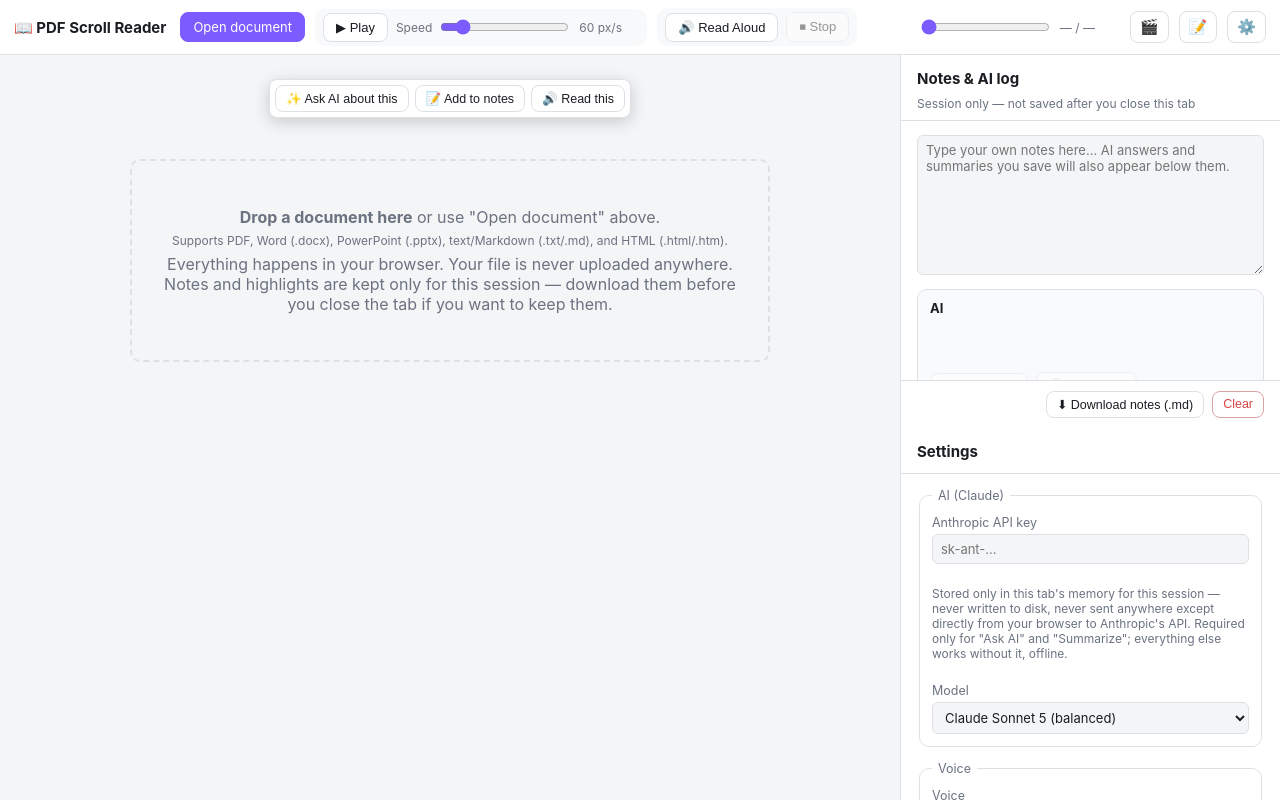
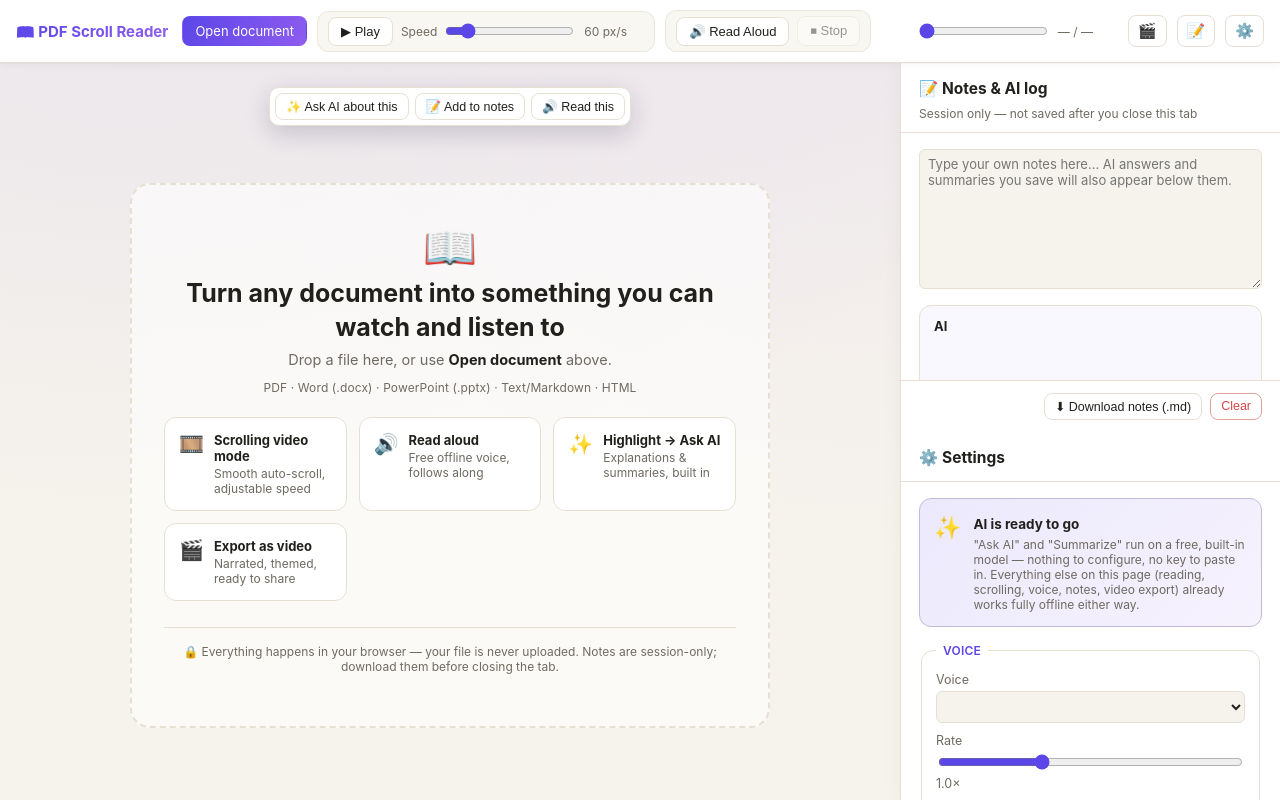
Before and after one commit to joyfulmake/pdf-scroll-app, a website with bundled scripts: page index.html in a window 1280 px wide. Built offline with nearby package versions, Linux system fonts and the light colour scheme.

Commit message:
Replace Claude API (bring-your-own-key) with free, server-side Workers AI
The app no longer asks users to paste in an Anthropic API key. Instead,
the Worker that serves the site now also handles /api/ai/explain,
/api/ai/summarize, and /api/ai/combine, proxying to Cloudflare Workers
AI (@cf/meta/llama-3.3-70b-instruct-fp8-fast) via a direct binding — free
tier, zero configuration, and the model credentials never exist in the
browser at all since there aren't any to manage.

- wrangler.jsonc: added "main" (src/worker.js) and an "ai" binding
  alongside the existing static assets binding.
- src/worker.js: new — serves static assets for everything except
  /api/ai/*, which it handles server-side.
- aiClient.js: rewritten to call the app's own endpoints instead of
  api.anthropic.com directly; no more apiKey/model parameters.
- Removed settings.js and the API key/model UI entirely; replaced with
  a small "AI is ready" info card.
- Test suite: removed the now-obsolete API-key tests, added real
  end-to-end AI checks (explain + summarize) that exercise the actual
  Workers AI model — these only run meaningfully against the deployed
  Worker, since the local static file server has no /api/ai/* routes,
  and skip gracefully there.

Also gave the app a more considered visual pass: a warmer paper-toned
palette, a proper landing/hero section with a feature grid instead of a
plain dashed box, and polished sidebar cards (including the new AI info
card).

```diff
--- a/css/styles.css
+++ b/css/styles.css
@@ -1,26 +1,28 @@
 :root {
-  --bg: #f4f5f7;
+  --bg: #f6f3ec;
   --panel-bg: #ffffff;
-  --text: #1a1d21;
-  --muted: #6b7280;
-  --border: #dde1e6;
-  --accent: #7c5cff;
+  --text: #22201c;
+  --muted: #6f6a60;
+  --border: #e6e0d3;
+  --accent: #5b46e8;
+  --accent-2: #8f5cf0;
   --accent-contrast: #ffffff;
   --danger: #d64545;
-  --page-shadow: 0 2px 10px rgba(0, 0, 0, 0.12);
-  --radius: 10px;
+  --page-shadow: 0 2px 10px rgba(40, 30, 10, 0.10);
+  --radius: 12px;
   color-scheme: light dark;
 }
 
 @media (prefers-color-scheme: dark) {
   :root {
-    --bg: #16181d;
-    --panel-bg: #1e2127;
-    --text: #e8e9ec;
-    --muted: #9aa0aa;
-    --border: #30343c;
-    --accent: #9b82ff;
-    --accent-contrast: #14151a;
+    --bg: #16151c;
+    --panel-bg: #201f28;
+    --text: #ece9f2;
+    --muted: #a29cb0;
+    --border: #34313e;
+    --accent: #8a72ff;
+    --accent-2: #c084fc;
+    --accent-contrast: #14131a;
     --page-shadow: 0 2px 14px rgba(0, 0, 0, 0.5);
   }
 }
@@ -50,9 +52,10 @@ body {
   display: flex;
   align-items: center;
   gap: 10px;
-  padding: 8px 14px;
+  padding: 10px 16px;
   background: var(--panel-bg);
   border-bottom: 1px solid var(--border);
+  box-shadow: 0 1px 0 rgba(0, 0, 0, 0.02), 0 2px 8px rgba(40, 30, 10, 0.04);
   flex-wrap: wrap;
   z-index: 20;
 }
@@ -62,15 +65,20 @@ body {
   font-size: 15px;
   white-space: nowrap;
   margin-right: 4px;
+  background: linear-gradient(120deg, var(--accent), var(--accent-2));
+  -webkit-background-clip: text;
+  background-clip: text;
+  color: transparent;
 }
 
 .toolbar-group {
   display: flex;
   align-items: center;
   gap: 8px;
-  padding: 4px 8px;
+  padding: 5px 10px;
   border-radius: var(--radius);
-  background: color-mix(in srgb, var(--bg) 60%, transparent);
+  background: color-mix(in srgb, var(--bg) 65%, transparent);
+  border: 1px solid color-mix(in srgb, var(--border) 70%, transparent);
 }
 
 .spacer { flex: 1; }
@@ -114,18 +122,21 @@ body {
   display: inline-flex;
   align-items: center;
   gap: 6px;
-  transition: background 0.15s, transform 0.05s;
+  transition: background 0.15s, transform 0.05s, box-shadow 0.15s;
 }
-.btn:hover:not(:disabled) { background: color-mix(in srgb, var(--accent) 12%, var(--panel-bg)); }
+.btn:hover:not(:disabled) {
+  background: color-mix(in srgb, var(--accent) 10%, var(--panel-bg));
+  box-shadow: 0 2px 6px rgba(91, 70, 232, 0.12);
+}
 .btn:active:not(:disabled) { transform: scale(0.97); }
 .btn:disabled { opacity: 0.45; cursor: not-allowed; }
 
 .btn.primary {
-  background: var(--accent);
+  background: linear-gradient(120deg, var(--accent), var(--accent-2));
   color: var(--accent-contrast);
-  border-color: var(--accent);
+  border-color: transparent;
 }
-.btn.primary:hover { filter: brightness(1.06); }
+.btn.primary:hover { filter: brightness(1.08); box-shadow: 0 3px 10px rgba(91, 70, 232, 0.28); }
 
 .btn.small { padding: 5px 10px; font-size: 12.5px; }
 .btn.danger { color: var(--danger); border-color: color-mix(in srgb, var(--danger) 40%, var(--border)); }
@@ -140,6 +151,10 @@ input[type="text"], input[type="password"], select, textarea {
   border: 1px solid var(--border);
   border-radius: 6px;
   padding: 6px 8px;
+}
+select:focus, input:focus, textarea:focus {
+  outline: 2px solid color-mix(in srgb, var(--accent) 45%, transparent);
+  outline-offset: 1px;
 }
 
 /* ---------- Layout ---------- */
@@ -160,22 +175,67 @@ input[type="text"], input[type="password"], select, textarea {
   display: flex;
   flex-direction: column;
   align-items: center;
+  background:
+    radial-gradient(ellipse 900px 500px at 15% -5%, color-mix(in srgb, var(--accent) 7%, transparent), transparent),
+    radial-gradient(ellipse 700px 500px at 100% 0%, color-mix(in srgb, var(--accent-2) 6%, transparent), transparent);
 }
 
 #drop-zone {
-  width: min(90%, 640px);
-  margin-top: 10vh;
-  padding: 40px 30px;
-  border: 2px dashed var(--border);
-  border-radius: var(--radius);
+  width: min(94%, 720px);
+  margin-top: 6vh;
+  padding: 48px 40px;
   text-align: center;
   color: var(--muted);
 }
-#drop-zone.drag-over {
+#drop-zone.drag-over .drop-hint {
   border-color: var(--accent);
-  background: color-mix(in srgb, var(--accent) 6%, transparent);
+  background: color-mix(in srgb, var(--accent) 6%, var(--panel-bg));
 }
-#drop-zone p { margin: 6px 0; }
+.drop-hint {
+  border: 2px dashed var(--border);
+  border-radius: 20px;
+  padding: 40px 32px;
+  background: color-mix(in srgb, var(--panel-bg) 60%, transparent);
+  transition: border-color 0.2s, background 0.2s;
+}
+.drop-icon { font-size: 44px; line-height: 1; margin-bottom: 6px; }
+.drop-hint h1 {
+  font-size: clamp(19px, 2.6vw, 25px);
+  line-height: 1.35;
+  margin: 8px 0 6px;
+  color: var(--text);
+  font-weight: 700;
+}
+.drop-sub { margin: 4px 0; font-size: 14.5px; }
+.drop-sub strong { color: var(--text); }
+.drop-formats { letter-spacing: 0.01em; margin-bottom: 22px; }
+
+.feature-grid {
+  display: grid;
+  grid-template-columns: repeat(auto-fit, minmax(160px, 1fr));
+  gap: 12px;
+  margin: 8px 0 26px;
+  text-align: left;
+}
+.feature-card {
+  display: flex;
+  align-items: flex-start;
+  gap: 10px;
+  padding: 14px 14px;
+  border-radius: var(--radius);
+  background: var(--panel-bg);
+  border: 1px solid var(--border);
+}
+.feature-card div { display: flex; flex-direction: column; gap: 2px; }
+.feature-card strong { font-size: 13px; color: var(--text); }
+.feature-icon { font-size: 20px; line-height: 1.2; }
+
+.privacy-note {
+  border-top: 1px solid var(--border);
+  padding-top: 16px;
+  margin-top: 4px !important;
+}
+
 .muted { color: var(--muted); }
 .small { font-size: 12px; }
 
@@ -230,7 +290,7 @@ input[type="text"], input[type="password"], select, textarea {
 }
 
 .text-block.reading-active {
-  background: color-mix(in srgb, var(--accent) 25%, transparent);
+  background: color-mix(in srgb, var(--accent) 22%, transparent);
   border-radius: 3px;
   box-shadow: 0 0 0 2px color-mix(in srgb, var(--accent) 30%, transparent);
 }
@@ -242,9 +302,9 @@ input[type="text"], input[type="password"], select, textarea {
   gap: 6px;
   background: var(--panel-bg);
   border: 1px solid var(--border);
-  border-radius: 8px;
+  border-radius: 10px;
   padding: 5px;
-  box-shadow: 0 4px 16px rgba(0,0,0,0.18);
+  box-shadow: 0 8px 24px rgba(30, 20, 60, 0.18);
   z-index: 50;
 }
 
@@ -258,6 +318,7 @@ input[type="text"], input[type="password"], select, textarea {
   display: flex;
   flex-direction: column;
   min-height: 0;
+  box-shadow: -4px 0 16px rgba(20, 10, 40, 0.03);
 }
 
 .panel {
@@ -268,22 +329,28 @@ input[type="text"], input[type="password"], select, textarea {
 }
 
 .panel-header {
-  padding: 14px 16px 8px;
+  padding: 16px 18px 10px;
   border-bottom: 1px solid var(--border);
 }
-.panel-header h2 { margin: 0 0 4px; font-size: 15px; }
+.panel-header h2 {
+  margin: 0 0 4px;
+  font-size: 15.5px;
+  display: flex;
+  align-items: center;
+  gap: 7px;
+}
 
 .panel-body {
   flex: 1;
   overflow-y: auto;
-  padding: 14px 16px;
+  padding: 16px 18px;
   display: flex;
   flex-direction: column;
-  gap: 14px;
+  gap: 16px;
 }
 
 .panel-footer {
-  padding: 10px 16px;
+  padding: 12px 18px;
   border-top: 1px solid var(--border);
   display: flex;
   gap: 8px;
@@ -299,17 +366,17 @@ input[type="text"], input[type="password"], select, textarea {
 #ai-panel {
   border: 1px solid var(--border);
   border-radius: var(--radius);
-  padding: 10px 12px;
+  padding: 12px 14px;
   display: flex;
   flex-direction: column;
-  gap: 8px;
-  background: color-mix(in srgb, var(--bg) 50%, transparent);
+  gap: 10px;
+  background: color-mix(in srgb, var(--accent) 4%, var(--panel-bg));
 }
 .ai-panel-header { display: flex; align-items: baseline; justify-content: space-between; }
 .ai-panel-header h3 { margin: 0; font-size: 13px; }
 .ai-output {
   font-size: 13px;
-  line-height: 1.5;
+  line-height: 1.55;
   white-space: pre-wrap;
   max-height: 260px;
   overflow-y: auto;
@@ -318,15 +385,35 @@ input[type="text"], input[type="password"], select, textarea {
 .ai-actions, .summarize-row { display: flex; gap: 8px; align-items: center; }
 .summarize-row select { flex: 1; }
 
+.ai-info-card {
+  display: flex;
+  gap: 12px;
+  align-items: flex-start;
+  padding: 14px;
+  border-radius: var(--radius);
+  background: linear-gradient(135deg, color-mix(in srgb, var(--accent) 12%, var(--panel-bg)), color-mix(in srgb, var(--accent-2) 8%, var(--panel-bg)));
+  border: 1px solid color-mix(in srgb, var(--accent) 25%, var(--border));
+}
+.ai-info-icon { font-size: 22px; line-height: 1.3; }
+.ai-info-card strong { font-size: 13.5px; }
+.ai-info-card p { margin: 4px 0 0; }
+
 fieldset {
   border: 1px solid var(--border);
   border-radius: var(--radius);
-  padding: 12px;
+  padding: 14px;
   display: flex;
   flex-direction: column;
   gap: 10px;
 }
-legend { padding: 0 6px; font-size: 12.5px; color: var(--muted); }
+legend {
+  padding: 0 7px;
+  font-size: 12px;
+  font-weight: 600;
+  letter-spacing: 0.02em;
+  text-transform: uppercase;
+  color: var(--accent);
+}
 
 .field {
   display: flex;
@@ -363,7 +450,8 @@ legend { padding: 0 6px; font-size: 12.5px; color: var(--muted); }
 .modal-overlay {
   position: fixed;
   inset: 0;
-  background: rgba(0, 0, 0, 0.5);
+  background: rgba(20, 15, 35, 0.55);
+  backdrop-filter: blur(2px);
   display: flex;
   align-items: center;
   justify-content: center;
@@ -415,4 +503,9 @@ legend { padding: 0 6px; font-size: 12.5px; color: var(--muted); }
 
 @media (max-width: 860px) {
   #side-panel { position: fixed; right: 0; top: 49px; bottom: 0; width: 100%; max-width: 380px; box-shadow: -6px 0 20px rgba(0,0,0,0.2); }
+  .feature-grid { grid-template-columns: repeat(2, 1fr); }
 }
+
+@media (max-width: 520px) {
+  .feature-grid { grid-template-columns: 1fr; }
+}
--- a/index.html
+++ b/index.html
@@ -50,9 +50,31 @@
     <section id="reader-pane">
       <div id="drop-zone">
         <div class="drop-hint">
-          <p><strong>Drop a document here</strong> or use "Open document" above.</p>
-          <p class="muted small">Supports PDF, Word (.docx), PowerPoint (.pptx), text/Markdown (.txt/.md), and HTML (.html/.htm).</p>
-          <p class="muted">Everything happens in your browser. Your file is never uploaded anywhere. Notes and highlights are kept only for this session — download them before you close the tab if you want to keep them.</p>
+          <div class="drop-icon">📖</div>
+          <h1>Turn any document into something you can watch and listen to</h1>
+          <p class="drop-sub">Drop a file here, or use <strong>Open document</strong> above.</p>
+          <p class="muted small drop-formats">PDF · Word (.docx) · PowerPoint (.pptx) · Text/Markdown · HTML</p>
+
+          <div class="feature-grid">
+            <div class="feature-card">
+              <span class="feature-icon">🎞️</span>
+              <div><strong>Scrolling video mode</strong><span class="muted small">Smooth auto-scroll, adjustable speed</span></div>
+            </div>
+            <div class="feature-card">
+              <span class="feature-icon">🔊</span>
+              <div><strong>Read aloud</strong><span class="muted small">Free offline voice, follows along</span></div>
+            </div>
+            <div class="feature-card">
+              <span class="feature-icon">✨</span>
+              <div><strong>Highlight → Ask AI</strong><span class="muted small">Explanations &amp; summaries, built in</span></div>
+            </div>
+            <div class="feature-card">
+              <span class="feature-icon">🎬</span>
+              <div><strong>Export as video</strong><span class="muted small">Narrated, themed, ready to share</span></div>
+            </div>
+          </div>
+
+          <p class="muted small privacy-note">🔒 Everything happens in your browser — your file is never uploaded. Notes are session-only; download them before closing the tab.</p>
         </div>
       </div>
       <div id="pages-container"></div>
@@ -68,7 +90,7 @@
 
       <div id="panel-notes" class="panel">
         <div class="panel-header">
-          <h2>Notes &amp; AI log</h2>
+          <h2>📝 Notes &amp; AI log</h2>
           <span class="muted small">Session only — not saved after you close this tab</span>
         </div>
 
@@ -103,28 +125,17 @@
 
       <div id="panel-settings" class="panel" hidden>
         <div class="panel-header">
-          <h2>Settings</h2>
+          <h2>⚙️ Settings</h2>
         </div>
         <div class="panel-body">
 
-          <fieldset>
-            <legend>AI (Claude)</legend>
-            <label class="field">
-              Anthropic API key
-              <input type="password" id="api-key-input" placeholder="sk-ant-…" autocomplete="off" />
-            </label>
-            <p class="muted small">
-              Stored only in this tab's memory for this session — never written to disk, never sent anywhere except directly from your browser to Anthropic's API. Required only for "Ask AI" and "Summarize"; everything else works without it, offline.
-            </p>
-            <label class="field">
-              Model
-              <select id="model-select">
-                <option value="claude-haiku-4-5-20251001">Claude Haiku 4.5 (fastest / cheapest)</option>
-                <option value="claude-sonnet-5" selected>Claude Sonnet 5 (balanced)</option>
-                <option value="claude-opus-5">Claude Opus 5 (highest quality)</option>
-              </select>
-            </label>
-          </fieldset>
+          <div class="ai-info-card">
+            <span class="ai-info-icon">✨</span>
+            <div>
+              <strong>AI is ready to go</strong>
+              <p class="muted small">"Ask AI" and "Summarize" run on a free, built-in model — nothing to configure, no key to paste in. Everything else on this page (reading, scrolling, voice, notes, video export) already works fully offline either way.</p>
+            </div>
+          </div>
 
           <fieldset>
             <legend>Voice</legend>
@@ -158,7 +169,7 @@
 
   <div id="export-modal" class="modal-overlay" hidden>
     <div class="modal">
-      <h2>Export video</h2>
+      <h2>🎬 Export video</h2>
       <p class="muted small">Scrolls the whole document into a downloadable video with your microphone narrating live. Works fully offline. Output is .webm — natively playable on LinkedIn and most social platforms.</p>
 
       <div id="export-form">
--- a/js/app.js
+++ b/js/app.js
@@ -6,7 +6,6 @@ import { loadHtml } from "./loaders/htmlLoader.js";
 import { ScrollPlayer } from "./scrollPlayer.js";
 import { VoiceReader } from "./voiceReader.js";
 import { NotesPanel } from "./notes.js";
-import { Settings } from "./settings.js";
 import { explainSelection, summarizeText } from "./aiClient.js";
 import { exportVideo } from "./videoExport.js";
 import { showToast } from "./utils.js";
@@ -31,12 +30,7 @@ const readSelectionBtn = $("read-selection-btn");
 let currentDoc = null;
 let pendingSelectionText = "";
 
-// ---------- Settings / Notes ----------
-
-const settings = new Settings({
-  apiKeyInput: $("api-key-input"),
-  modelSelect: $("model-select"),
-});
+// ---------- Notes ----------
 
 const notes = new NotesPanel({
   textarea: $("notes-text"),
@@ -261,22 +255,13 @@ function setAiOutput(heading, text) {
   aiReadBtn.disabled = !text;
 }
 
-function requireApiKey() {
-  if (!settings.hasApiKey()) {
-    showToast("Add your Anthropic API key in Settings (⚙️) to use AI features.");
-    showPanel("settings");
-    return false;
-  }
-  return true;
-}
-
 askAiBtn.addEventListener("click", async () => {
-  if (!pendingSelectionText || !requireApiKey()) return;
+  if (!pendingSelectionText) return;
   showPanel("notes");
   aiStatus.textContent = "Thinking…";
   setAiOutput("AI explanation", "");
   try {
-    const answer = await explainSelection(settings.apiKey, settings.model, pendingSelectionText, contextForSelection());
+    const answer = await explainSelection(pendingSelectionText, contextForSelection());
     setAiOutput(`AI explanation of: "${pendingSelectionText.slice(0, 60)}${pendingSelectionText.length > 60 ? "…" : ""}"`, answer);
     aiStatus.textContent = "";
   } catch (err) {
@@ -285,7 +270,7 @@ askAiBtn.addEventListener("click", async () => {
 });
 
 summarizeBtn.addEventListener("click", async () => {
-  if (!currentDoc || !requireApiKey()) return;
+  if (!currentDoc) return;
   const scope = summarizeScope.value;
   const text = scope === "document"
     ? currentDoc.textBlocks.map((b) => b.text).join("\n\n")
@@ -298,7 +283,7 @@ summarizeBtn.addEventListener("click", async () => {
 
   setAiOutput("Summary", "");
   try {
-    const summary = await summarizeText(settings.apiKey, settings.model, text, {
+    const summary = await summarizeText(text, {
       title: currentDoc.title,
       onProgress: (step, total) => { aiStatus.textContent = total > 1 ? `Summarizing… (${step}/${total})` : "Summarizing…"; },
     });
--- a/js/settings.js
+++ /dev/null
@@ -1,34 +0,0 @@
-const KEY_STORAGE = "pdfScrollApp.apiKey";
-const MODEL_STORAGE = "pdfScrollApp.model";
-
-// API key + model choice, kept only in sessionStorage (this tab, this session only —
-// never sent anywhere except directly to Anthropic's API when you use Ask AI/Summarize).
-export class Settings {
-  constructor({ apiKeyInput, modelSelect }) {
-    this.apiKeyInput = apiKeyInput;
-    this.modelSelect = modelSelect;
-
-    apiKeyInput.value = sessionStorage.getItem(KEY_STORAGE) || "";
-    const savedModel = sessionStorage.getItem(MODEL_STORAGE);
-    if (savedModel) modelSelect.value = savedModel;
-
-    apiKeyInput.addEventListener("input", () => {
-      sessionStorage.setItem(KEY_STORAGE, apiKeyInput.value.trim());
-    });
-    modelSelect.addEventListener("change", () => {
-      sessionStorage.setItem(MODEL_STORAGE, modelSelect.value);
-    });
-  }
-
-  get apiKey() {
-    return this.apiKeyInput.value.trim();
-  }
-
-  get model() {
-    return this.modelSelect.value;
-  }
-
-  hasApiKey() {
-    return this.apiKey.length > 0;
-  }
-}
```
Also changed, not shown: js/aiClient.js (+19 -35 lines), src/worker.js (added, +88 -0 lines), test/smoke.mjs (+32 -9 lines), 2 other files.
